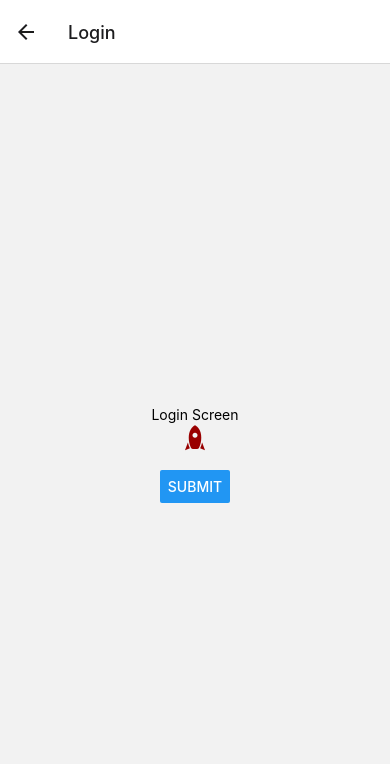
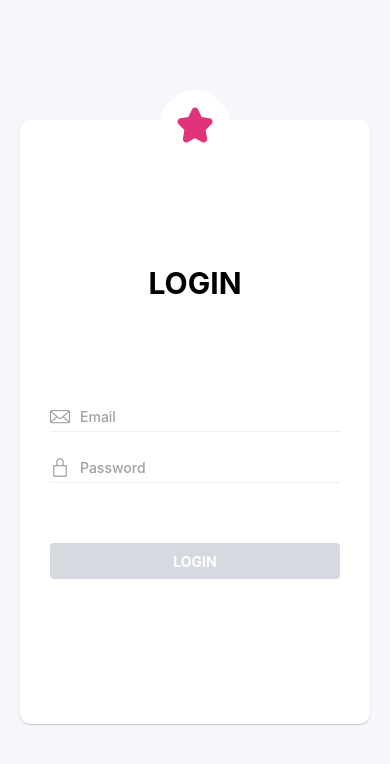
Before and after one commit to leophamgit/react-native-jetdevs, a React Native app: screen /Login in a window 390 px wide. Shown: the top 764 px of the page. Built offline with nearby package versions, Linux system fonts and the light colour scheme.

Commit message:
feat: implement login screen UI

```diff
--- a/App.tsx
+++ b/App.tsx
@@ -12,8 +12,12 @@ function App() {
   return (
     <NavigationContainer>
       <RootStack.Navigator>
+        <RootStack.Screen
+          name="Login"
+          component={LoginScreen}
+          options={{ headerShown: false }}
+        />
         <RootStack.Screen name="Home" component={HomeScreen} />
-        <RootStack.Screen name="Login" component={LoginScreen} />
       </RootStack.Navigator>
     </NavigationContainer>
   );
--- a/components/FormInput/index.tsx
+++ b/components/FormInput/index.tsx
@@ -1,18 +1,59 @@
+import { ReactNode } from "react";
 import { useFormContext, Controller } from "react-hook-form";
-import { TextInput } from "react-native";
+import { TextInput, View, StyleSheet } from "react-native";
+interface IFormInputProps {
+  name: string;
+  placeholder: string;
+  icon?: ReactNode;
+  secureTextEntry?: boolean;
+}
 
-function FormInput() {
+function FormInput({
+  name,
+  icon,
+  placeholder,
+  secureTextEntry,
+}: IFormInputProps) {
   const { control } = useFormContext();
 
   return (
     <Controller
-      name="test"
+      name={name}
       control={control}
       render={({ field: { onChange, onBlur, value } }) => (
-        <TextInput onBlur={onBlur} onChangeText={onChange} value={value} />
+        <View style={styles.container}>
+          {icon}
+          <TextInput
+            style={styles.input}
+            onChangeText={onChange}
+            onBlur={onBlur}
+            value={value}
+            placeholder={placeholder}
+            secureTextEntry={secureTextEntry}
+            autoCapitalize="none"
+          />
+        </View>
       )}
     />
   );
 }
 
 export default FormInput;
+
+const styles = StyleSheet.create({
+  container: {
+    flexDirection: "row",
+    borderBottomWidth: 1.5,
+    alignItems: "center",
+    borderBottomColor: "#edeef2",
+    marginBottom: 20,
+  },
+  input: {
+    fontSize: 14,
+    color: "#a1a1a1",
+    fontWeight: "500",
+    height: 30,
+    width: "90%",
+    marginHorizontal: 10,
+  },
+});
--- a/components/screens/Login/LoginForm/index.tsx
+++ b/components/screens/Login/LoginForm/index.tsx
@@ -1,5 +1,7 @@
 import { useForm, UseFormReturn, FormProvider } from "react-hook-form";
-import { Button, View } from "react-native";
+import { StyleSheet, TouchableOpacity, Text } from "react-native";
+import FontistoIcon from "react-native-vector-icons/Fontisto";
+import Ionicons from "react-native-vector-icons/Ionicons";
 import FormInput from "../../../FormInput";
 
 interface ILoginFormValues {
@@ -8,8 +10,16 @@ interface ILoginFormValues {
 }
 
 function LoginForm() {
-  const methods: UseFormReturn<ILoginFormValues> = useForm<ILoginFormValues>();
-  const { handleSubmit } = methods;
+  const methods: UseFormReturn<ILoginFormValues> = useForm<ILoginFormValues>({
+    defaultValues: {
+      email: "",
+      password: "",
+    },
+  });
+  const {
+    handleSubmit,
+    formState: { isDirty },
+  } = methods;
 
   function onSubmit(formData: ILoginFormValues): void {
     console.log({ formData });
@@ -17,10 +27,52 @@ function LoginForm() {
 
   return (
     <FormProvider {...methods}>
-      <FormInput />
-      <Button title="Submit" onPress={handleSubmit(onSubmit)} />
+      <FormInput
+        name="email"
+        placeholder="Email"
+        icon={<FontistoIcon name="email" size={20} color="#a1a1a1" />}
+      />
+      <FormInput
+        name="password"
+        placeholder="Password"
+        icon={
+          <Ionicons name="md-lock-closed-outline" size={20} color="#a1a1a1" />
+        }
+        secureTextEntry
+      />
+      <TouchableOpacity
+        style={[
+          styles.submitButton,
+          isDirty ? styles.activeButton : styles.disabledSubmitButton,
+        ]}
+        onPress={handleSubmit(onSubmit)}
+      >
+        <Text style={styles.submitText}>login</Text>
+      </TouchableOpacity>
     </FormProvider>
   );
 }
 
 export default LoginForm;
+
+const styles = StyleSheet.create({
+  submitButton: {
+    alignItems: "center",
+    justifyContent: "center",
+    alignSelf: "stretch",
+    height: 36,
+    borderRadius: 4,
+    marginTop: 40,
+  },
+  activeButton: {
+    backgroundColor: "#e0337a",
+  },
+  disabledSubmitButton: {
+    backgroundColor: "#d7d9e0",
+  },
+  submitText: {
+    color: "white",
+    textTransform: "uppercase",
+    fontWeight: "700",
+  },
+});
--- a/screens/LoginScreen.tsx
+++ b/screens/LoginScreen.tsx
@@ -1,17 +1,73 @@
 import * as React from "react";
-import { View, Text } from "react-native";
-import Icon from "react-native-vector-icons/MaterialCommunityIcons";
+import { View, Text, StyleSheet } from "react-native";
 import LoginForm from "../components/screens/Login/LoginForm";
+import AntDesignIcon from "react-native-vector-icons/AntDesign";
 
 function LoginScreen() {
   return (
-    <View style={{ flex: 1, alignItems: "center", justifyContent: "center" }}>
-      <Text>Login Screen</Text>
-      <Icon name="rocket" size={30} color="#900" />
+    <View style={styles.container}>
+      <View style={styles.content}>
+        <View style={styles.logoContainer}>
+          <AntDesignIcon name="star" color={"#e0337a"} size={40} />
+        </View>
 
-      <LoginForm />
+        <Text style={styles.heading}>login</Text>
+        <View style={styles.formContainer}>
+          <LoginForm />
+        </View>
+      </View>
     </View>
   );
 }
 
 export default LoginScreen;
+
+const styles = StyleSheet.create({
+  container: {
+    display: "flex",
+    flex: 1,
+    alignItems: "center",
+    justifyContent: "center",
+    paddingVertical: 120,
+    paddingHorizontal: 20,
+    backgroundColor: "#f6f6fb",
+  },
+  content: {
+    display: "flex",
+    flex: 1,
+    alignItems: "center",
+    justifyContent: "center",
+    width: "100%",
+    backgroundColor: "white",
+    shadowColor: "#000",
+    shadowOffset: {
+      width: 0,
+      height: 1,
+    },
+    shadowOpacity: 0.2,
+    shadowRadius: 1.41,
+    elevation: 2,
+    borderRadius: 10,
+    position: "relative",
+  },
+  logoContainer: {
+    height: 70,
+    width: 70,
+    backgroundColor: "white",
+    borderRadius: 100,
+    alignItems: "center",
+    justifyContent: "center",
+    position: "absolute",
+    top: -30,
+  },
+  heading: {
+    textTransform: "uppercase",
+    fontSize: 30,
+    fontWeight: "bold",
+    marginBottom: 100,
+  },
+  formContainer: {
+    alignSelf: "stretch",
+    paddingHorizontal: 30,
+  },
+});
```
